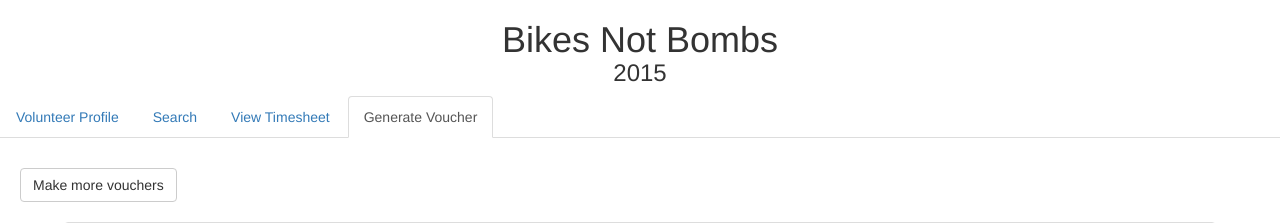
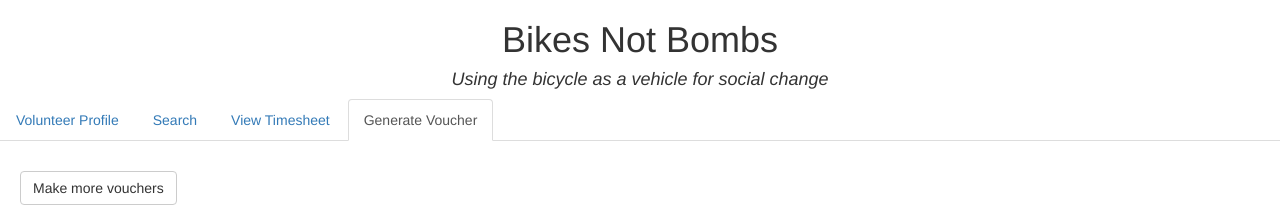
Before and after one commit to Little-Black/bnb, a Django app: page /generateCodes/ in a window 1280 px wide. Shown: the top 223 px of the page. Run offline with Django 3.2, Linux system fonts and the light colour scheme; a user stored in the database is signed in; some libraries are stand-ins or nearby versions.

Commit message:
conflicts...

```diff
--- a/bnbvolunteer/volunteers/static/volunteers/css/staffPages.css
+++ b/bnbvolunteer/volunteers/static/volunteers/css/staffPages.css
@@ -1,9 +1,10 @@
-.bnb-header, .staff-header{
+.bnb-header, .subheader{
 	text-align: center;
 }
 .bnb-header{
-	margin-bottom: 0;
+	margin-bottom: 10px;
 }
-.staff-header{
+.subheader{
 	margin-top: 0;
+	font-style: italic;
 }
--- a/bnbvolunteer/volunteers/templates/volunteers/viewGeneratedCodes.html
+++ b/bnbvolunteer/volunteers/templates/volunteers/viewGeneratedCodes.html
@@ -7,7 +7,7 @@
 <body>
 
 <h1 class="bnb-header">Bikes Not Bombs</h1>
-<h3 class="staff-header">2015</h3>
+<h4 class="subheader">Using the bicycle as a vehicle for social change</h4>
 
 <ul class="nav nav-tabs">
   <li role="presentation"><a href="#">Volunteer Profile</a></li>
```
Also changed, not shown: 2 other files.
